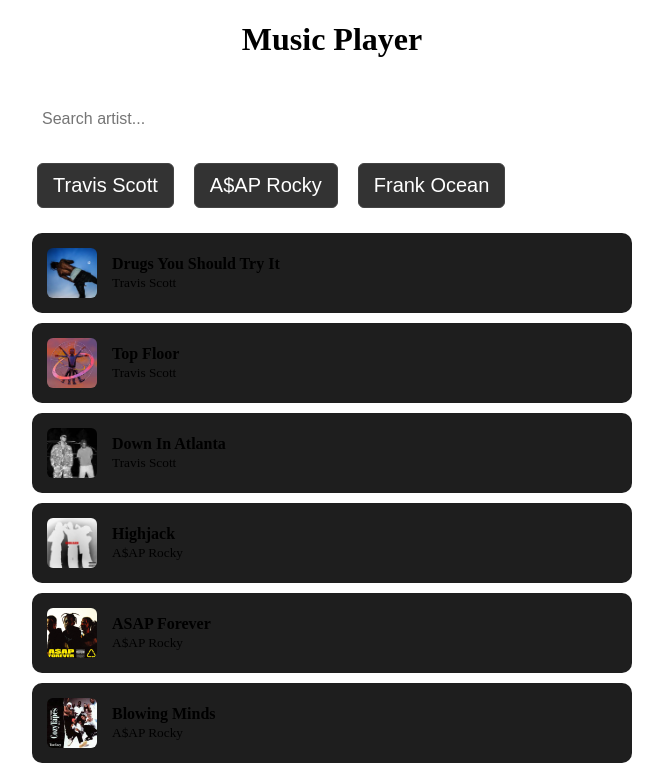
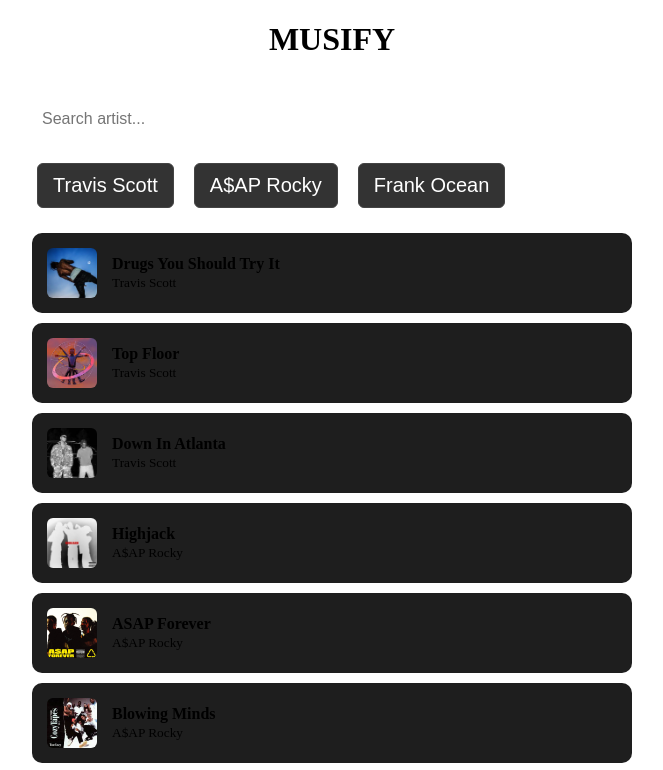
Before and after one commit to TheSpecialOne-1/Spotify-clone, a plain HTML site: page index.html in a window 1280 px wide. Shown: the top 770 px of the page, without its empty margins (308-971 px from the left). Drawn offline with Linux system fonts and the light colour scheme.

Commit message:
Update index.html

```diff
--- a/index.html
+++ b/index.html
@@ -4,12 +4,12 @@
 <head>
   <meta charset="UTF-8" />
   <meta name="viewport" content="width=device-width, initial-scale=1.0"/>
-  <title>Music Player</title>
+  <title>MUSIFY</title>
   <link rel="stylesheet" href="style.css" />
 </head>
 <body>
   <div class="container">
-    <h1>Music Player</h1>
+    <h1>MUSIFY</h1>
 
     <!-- Artist Search Bar -->
     <input type="text" id="artistSearch" placeholder="Search artist..." class="search-bar" />
```
